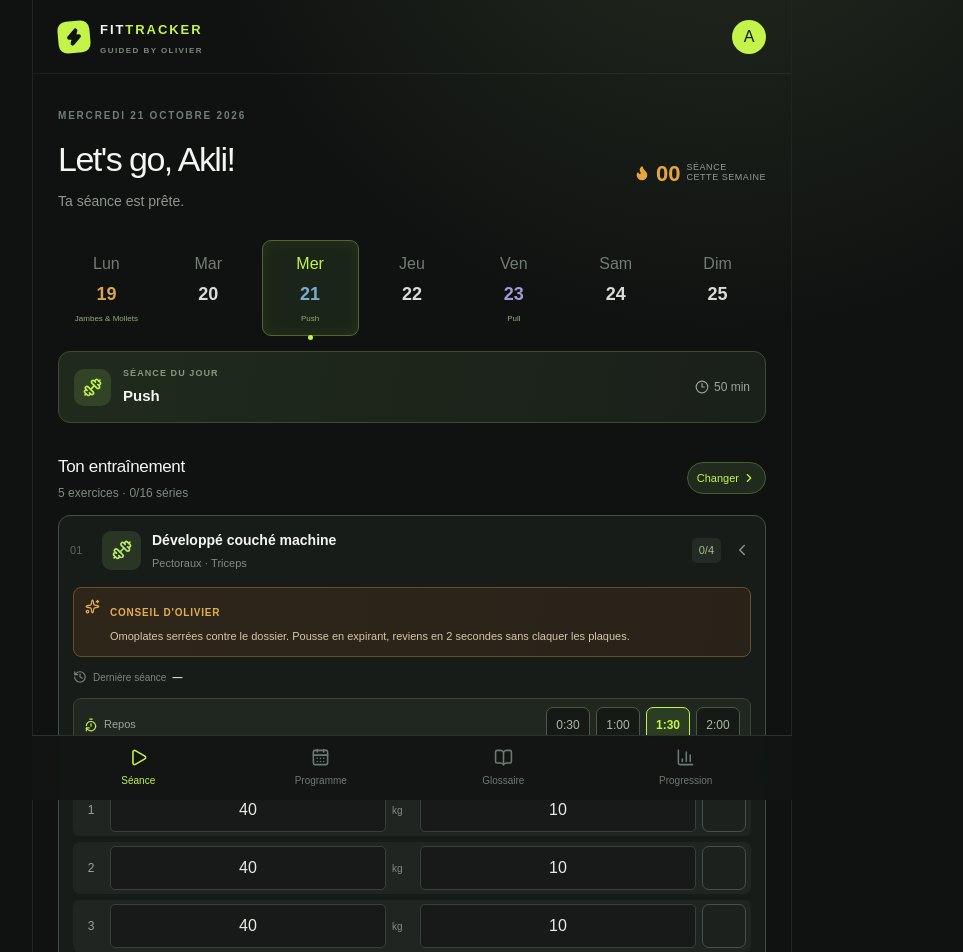
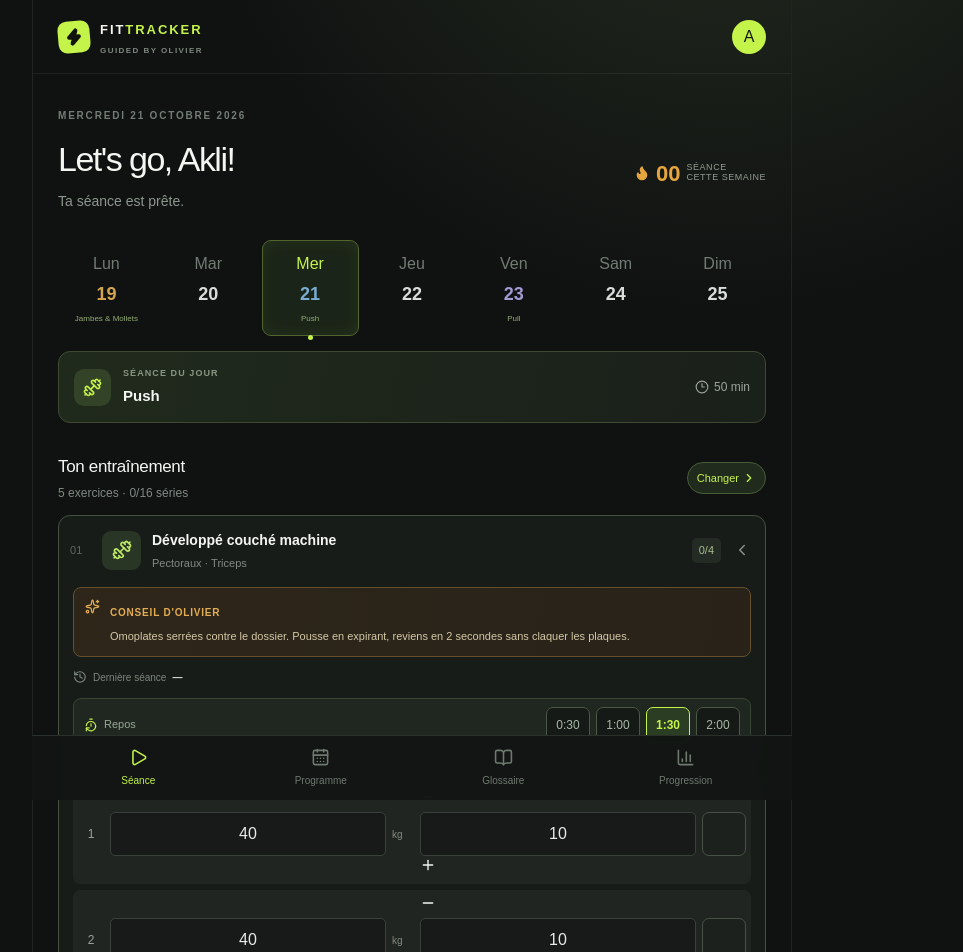
Before and after one commit to 2TERASAMERE/lazdeg, a Next.js app: page / in a window 1280 px wide. Shown: the top 952 px of the page, without its empty margins (228-1191 px from the left). Built offline with nearby package versions, Linux system fonts and the light colour scheme.

Commit message:
Update set-row.tsx

```diff
--- a/components/workout/set-row.tsx
+++ b/components/workout/set-row.tsx
@@ -1,4 +1,4 @@
-import { Check } from 'lucide-react'
+import { Check, Minus, Plus } from 'lucide-react'
 import type { ExerciseKind, SetLog } from '@/lib/types'
 
 interface Props {
@@ -14,6 +14,11 @@ const selectAll = (e: React.FocusEvent<HTMLInputElement>) => e.currentTarget.sel
 export function SetRow({ number, set, kind, onChange, onToggle }: Props) {
   const cardio = kind === 'cardio'
   const classes = ['set-row', cardio ? 'cardio' : '', set.done ? 'set-done' : ''].filter(Boolean).join(' ')
+
+  // Boutons +/− : on part de la valeur saisie (vide ou invalide = 0), sans jamais descendre sous 0.
+  const reps = parseInt(set.reps, 10) || 0
+  const stepReps = (delta: number) => onChange('reps', String(Math.max(0, reps + delta)))
+  const unitLabel = cardio ? 'minutes' : 'répétitions'
 
   return (
     <div className={classes}>
@@ -34,6 +39,16 @@ export function SetRow({ number, set, kind, onChange, onToggle }: Props) {
           <span className="unit">kg</span>
         </>
       )}
+      <div className="stepper">
+        <button
+          type="button"
+          className="step-button"
+          aria-label={`Retirer une unité (${unitLabel}, série ${number})`}
+          disabled={reps <= 0}
+          onClick={() => stepReps(-1)}
+        >
+          <Minus size={16} />
+        </button>
         <input
           aria-label={cardio ? 'Durée en minutes' : `Répétitions de la série ${number}`}
           className="set-input reps"
@@ -45,6 +60,15 @@ export function SetRow({ number, set, kind, onChange, onToggle }: Props) {
           onFocus={selectAll}
           onChange={(e) => onChange('reps', e.target.value)}
         />
+        <button
+          type="button"
+          className="step-button"
+          aria-label={`Ajouter une unité (${unitLabel}, série ${number})`}
+          onClick={() => stepReps(1)}
+        >
+          <Plus size={16} />
+        </button>
+      </div>
       {cardio && <span className="unit">min</span>}
       <button
         type="button"
```
Lines whose indentation alone changed are shown as unchanged.
